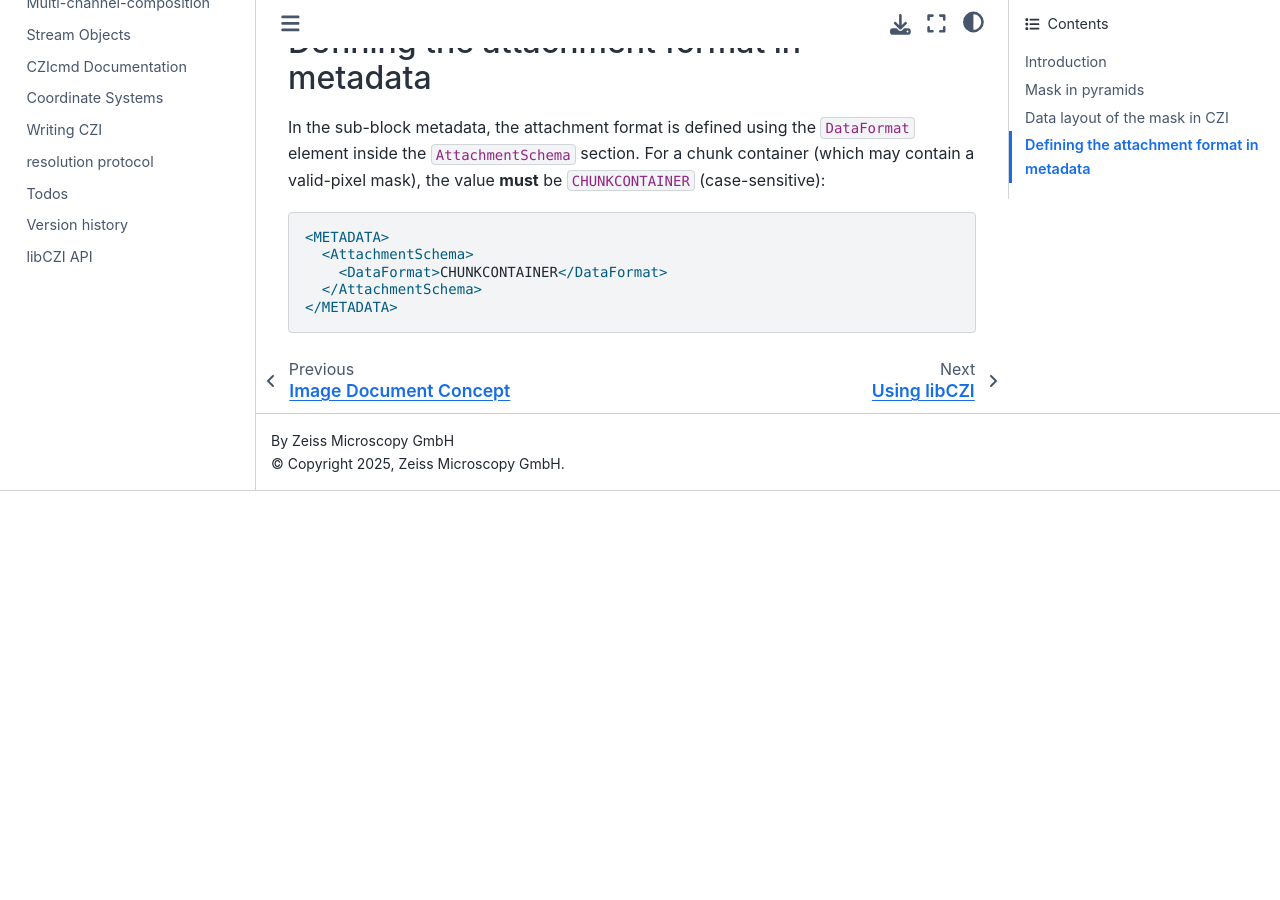
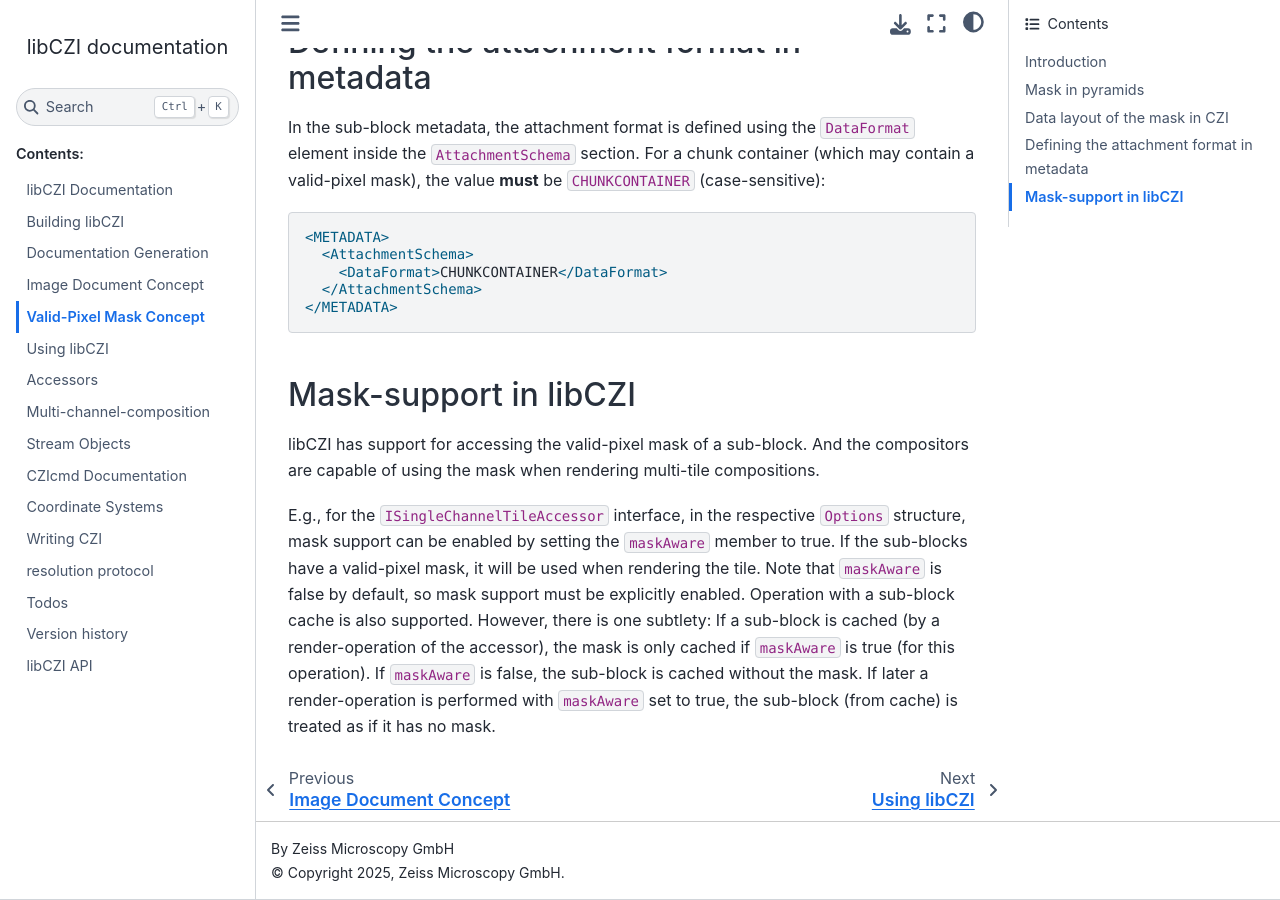
Before and after one commit to ZEISS/libczi, a Sphinx documentation site: the page built from docs/source/pages/valid_pixel_mask_concept.rst, in a window 1280 px wide and 900 px high, scrolled down 4430 px. Built offline with Sphinx 7.4.7 and the Sphinx Book theme 1.1.4, drawn with Linux system fonts in a browser that asks for light colours; pages that are not in the unit, such as notebooks, are missing from menus; before the commit the page ends 4921 px from its top, so only the background shows below that.

Commit message:
Add documentation for mask support in libCZI
Updated the documentation to include details on mask support for accessing valid-pixel masks in sub-blocks. Explained how to enable mask support using the `maskAware` member in the `Options` structure of the `ISingleChannelTileAccessor` interface. Clarified caching behavior of sub-blocks based on the `maskAware` setting.

```diff
--- a/docs/source/pages/valid_pixel_mask_concept.rst
+++ b/docs/source/pages/valid_pixel_mask_concept.rst
@@ -139,3 +139,16 @@ For a chunk container (which may contain a valid-pixel mask), the value **must**
        <DataFormat>CHUNKCONTAINER</DataFormat>
      </AttachmentSchema>
    </METADATA>
+
+
+
+Mask-support in libCZI
+----------------------
+
+libCZI has support for accessing the valid-pixel mask of a sub-block. And the compositors are capable of using the mask when rendering multi-tile compositions.
+
+E.g., for the ``ISingleChannelTileAccessor`` interface, in the respective ``Options`` structure, mask support can be enabled by setting the ``maskAware`` member to true. If
+the sub-blocks have a valid-pixel mask, it will be used when rendering the tile. Note that ``maskAware`` is false by default, so mask support must be explicitly enabled.
+Operation with a sub-block cache is also supported. However, there is one subtlety: If a sub-block is cached (by a render-operation of the accessor), the mask is only
+cached if ``maskAware`` is true (for this operation). If ``maskAware`` is false, the sub-block is cached without the mask. If later a render-operation is performed with ``maskAware`` set to true,
+the sub-block (from cache) is treated as if it has no mask.
```
